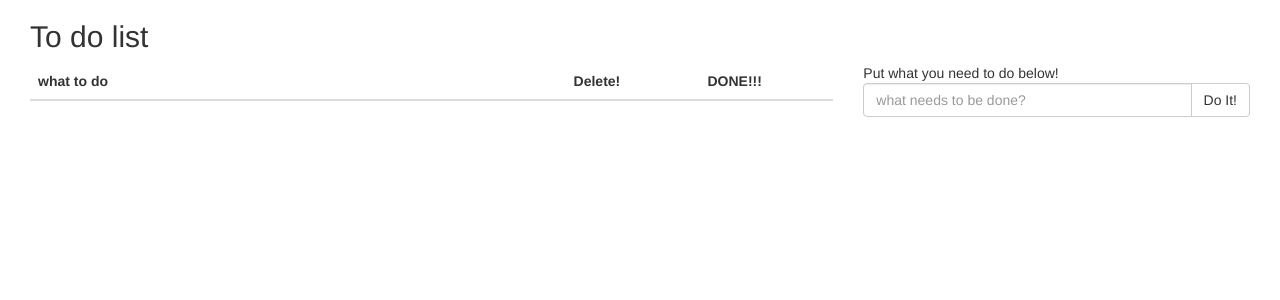
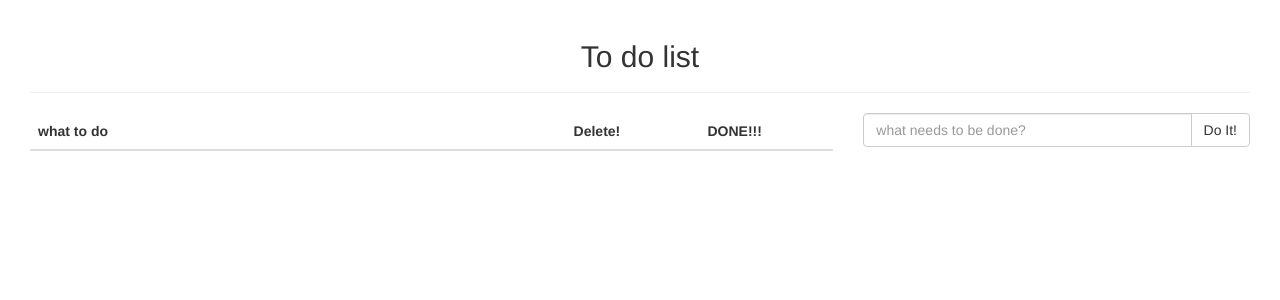
Before and after one commit to eliezerwohl/To-do-List, a PHP site: page /home.html in a window 1280 px wide. Shown: the top 300 px of the page. Run offline with PHP 8.4, Linux system fonts and the light colour scheme; lists and menus that the app fills with data are empty; some libraries are stand-ins or nearby versions.

Commit message:
fixed headers

```diff
--- a/home.html
+++ b/home.html
@@ -15,7 +15,7 @@
     <div class= "container-fluid">
       <div class="row-fluid">
         <div class="col-md-12">
-          <header class="header">
+          <header class="page-header">
             <h2>To do list </h2>
 
           </header>
@@ -34,9 +34,7 @@
           </table>
         </div>
         <div class="col-md-4">
-          <header class="header">
-          Put what you need to do below!
-          </header>
+
             <div class="input-group">
              <input type="text" class="form-control" id="newWord" placeholder="what needs to be done?">
               <span class="input-group-btn">
--- a/styles/styles.css
+++ b/styles/styles.css
@@ -7,3 +7,7 @@
     display: none;
 
 }
+
+.page-header {
+  text-align: center
+}
```
